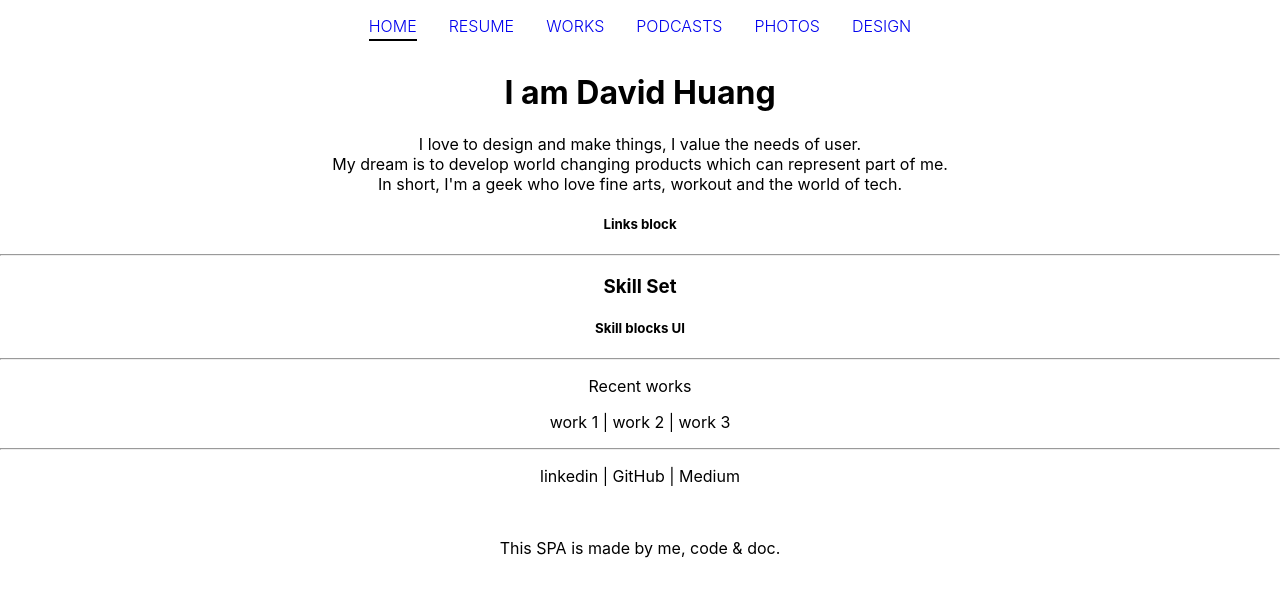
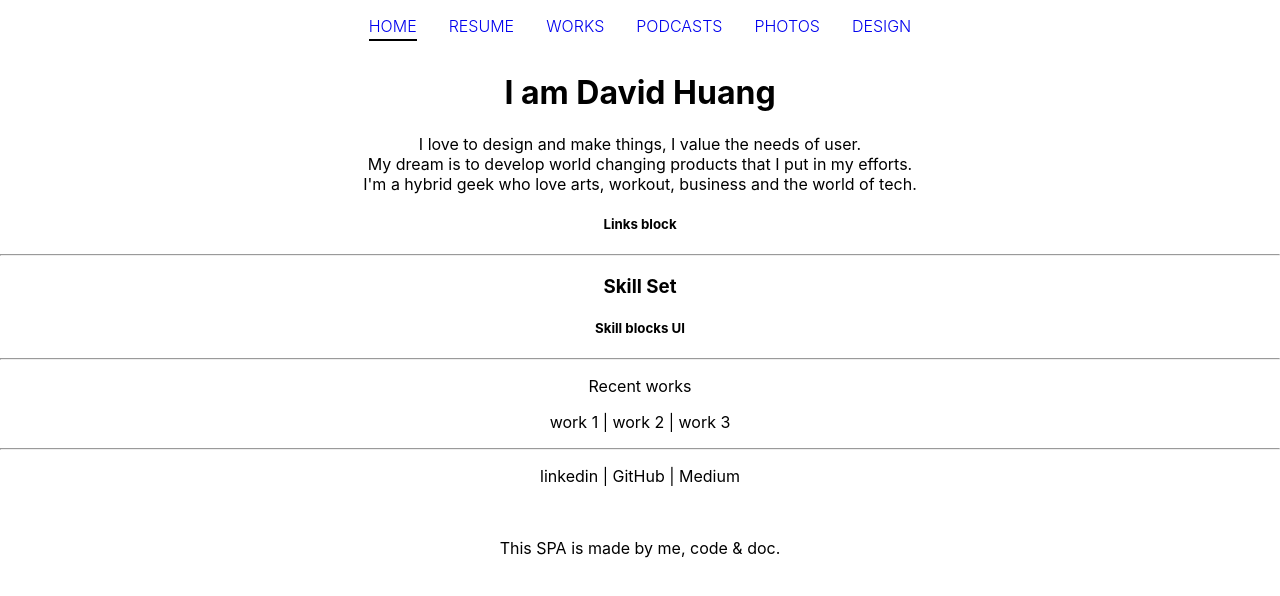
Before and after one commit to sailor95/portfolio-spa-v2, a React (Create React App) app: page / in a window 1280 px wide. Shown: the top 596 px of the page. Built offline with nearby package versions, Linux system fonts and the light colour scheme.

Commit message:
[util] Modify intro

```diff
--- a/src/constants/globalConstants.js
+++ b/src/constants/globalConstants.js
@@ -1,4 +1,4 @@
 import React from 'react';
 export let introString = (<p>I love to design and make things, I value the needs of user. <br />
-    My dream is to develop world changing products which can represent part of me. <br />
-    In short, I'm a geek who love fine arts, workout and the world of tech.</p>);
+    My dream is to develop world changing products that I put in my efforts. <br />
+    I'm a hybrid geek who love arts, workout, business and the world of tech.</p>);
```
